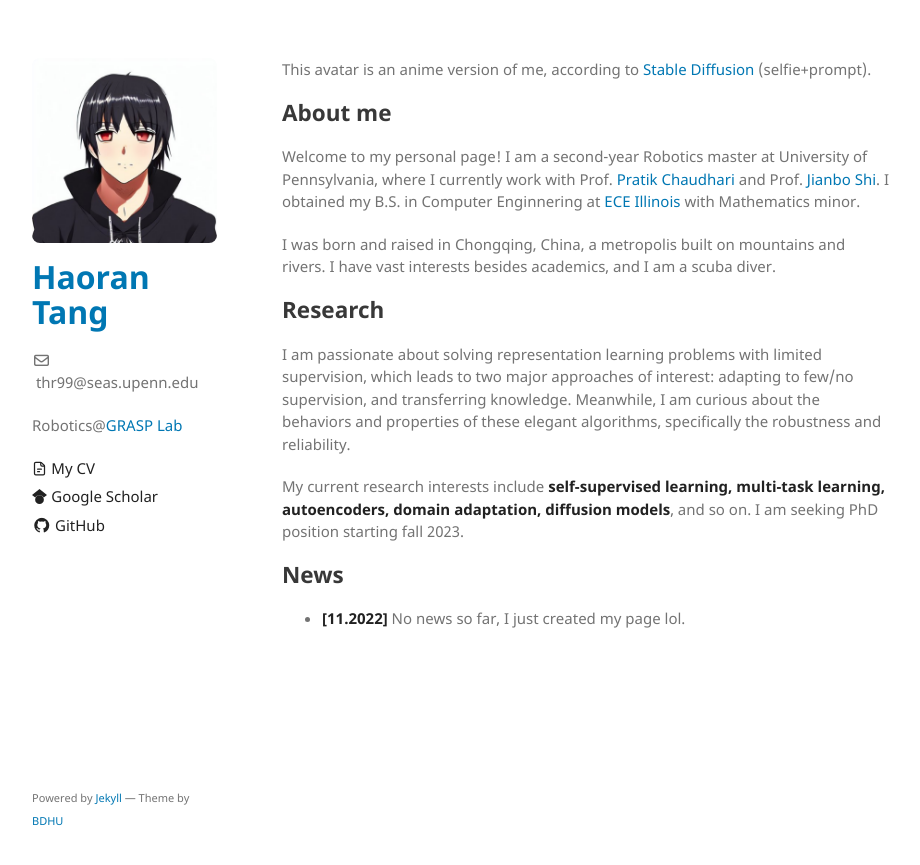
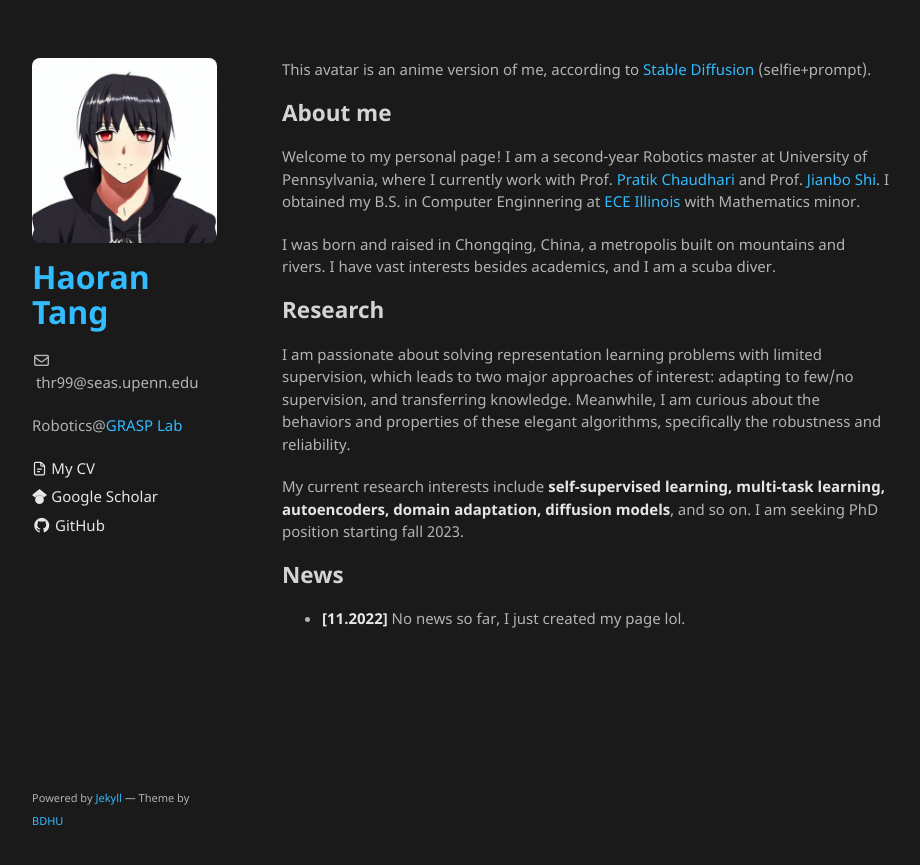
Before and after one commit to HaoranTang/HaoranTang.github.io, a Jekyll site: the page built from index.md, in a window 1280 px wide. Shown: the top 865 px of the page, without its empty margins (178-1098 px from the left). Built offline with Jekyll 4.4.1, drawn with Linux system fonts in a browser that asks for light colours.

Commit message:
Update _config.yml

```diff
--- a/_config.yml
+++ b/_config.yml
@@ -4,7 +4,7 @@ email: thr99@seas.upenn.edu
 description: Robotics@<a href="https://www.grasp.upenn.edu/">GRASP Lab</a>
 show_downloads: false
 google_analytics:
-color-scheme: auto
+color-scheme: dark
 plugins:
   - jekyll-sitemap
   - jekyll-seo-tag
```
